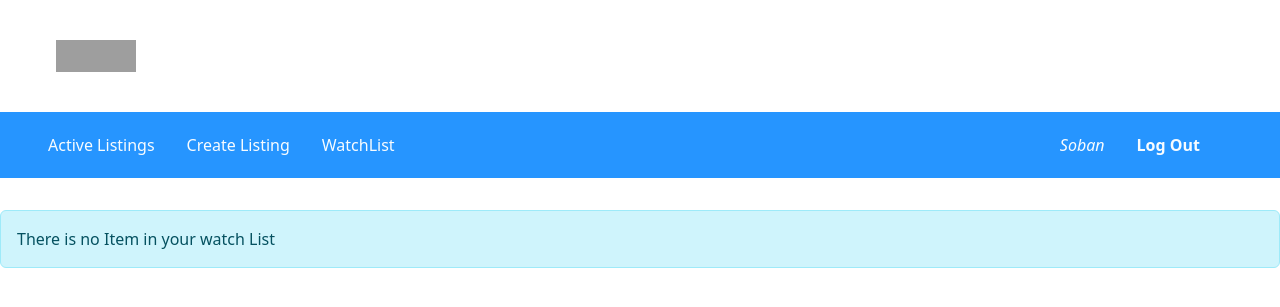
After one commit to SOBAN7AKRAM/commerce, a Django app: page /watchList in a window 1280 px wide. The commit adds this page. Shown: the top 307 px of the page. Run offline with Django 3.2, Linux system fonts and the light colour scheme; a user stored in the database is signed in; data comes from the database, SQL or seed files in the repository; grey boxes are pictures that could not be loaded.

Commit message:
after watchList

```diff
--- a/auctions/models.py
+++ b/auctions/models.py
@@ -19,7 +19,6 @@ class AuctionListing(models.Model):
     initialBid = models.IntegerField(default = 0)
     category = models.CharField(max_length=64, choices = categories, default = categories.none, blank = True)
     owner = models.ForeignKey(User, on_delete=models.CASCADE, related_name = "owner")
-    watchList = models.ManyToManyField(User, default='', related_name="watchList")
     def __str__(self):
         return f"{self.title}"
 
@@ -37,3 +36,6 @@ class Comments(models.Model):
     commentor = models.ForeignKey(User, on_delete = models.CASCADE, related_name = "commentor")
     def __str__(self):
         return f"{self.commentor} comment '{self.Comment}' on {self.commentedOn.title}"
+class WatchList(models.Model):
+    watchUser = models.ForeignKey(User,on_delete = models.CASCADE)
+    products = models.ManyToManyField(AuctionListing)
--- a/auctions/static/auctions/styles.css
+++ b/auctions/static/auctions/styles.css
@@ -191,4 +191,8 @@ body {
   margin-left: 2rem;
 }
 
+.alert-info {
+  margin-top: 2rem;
+}
+
 /*# sourceMappingURL=styles.css.map */
--- a/auctions/static/auctions/styles.scss
+++ b/auctions/static/auctions/styles.scss
@@ -177,3 +177,6 @@ body {
 .btnWatch{
     margin-left: 2rem;
 }
+.alert-info{
+    margin-top: 2rem;
+}
--- a/auctions/templates/auctions/layout.html
+++ b/auctions/templates/auctions/layout.html
@@ -25,6 +25,11 @@
             <li class="nav-item">
                 <a class="nav-link" href="{% url 'create' %}">Create Listing</a>
             </li>
+            {% if user.is_authenticated %}
+            <li class="nav-item">
+                <a class="nav-link" href="{% url 'watch' %}">WatchList</a>
+            </li>
+            {% endif %}
 
         </ul>
         <ul class="nav navEnd">
--- /dev/null
+++ b/auctions/templates/auctions/watchList.html
@@ -0,0 +1,41 @@
+{% extends 'auctions/layout.html' %}
+{% load static %}
+{% block body %}
+
+{% if isEmpty %}
+<div class="alert alert-info" role="alert">
+    There is no Item in your watch List
+</div>
+{% else %}
+<h2 class="heading">WatchList</h2>
+<div class="hammer">
+    <div class="line"></div>
+    <img src="{% static 'auctions/Pictures/hammer.png' %}" alt="image">
+    <div class="line"></div>
+</div>
+{% endif %}
+<div class="container">
+    <div class="row justify-content-md-center">
+    {% for list in products %}
+        <div class="col-12 col-sm-6 col-md-4">
+            <div class="item">
+                    <a class="aHover" href="{% url 'item' list.id%}">
+                    <div class="picture">
+                        {% if list.image %}
+                        <img src="{{list.image.url}}" alt="image">
+                        {% endif %}
+                    </div>
+                    <div class="title">
+                        <h4>{{list.title}}</h4>
+                    </a>
+                    <div class="description">
+                        {{list.description}}
+                    </div>
+                    <p>Price: <span>{{list.initialBid}}$</span></p>
+                </div>
+            </div>
+        </div>
+    {% endfor %}
+    </div>
+    </div>
+{% endblock %}
--- a/auctions/urls.py
+++ b/auctions/urls.py
@@ -9,6 +9,8 @@ urlpatterns = [
     path("logout", views.logout_view, name="logout"),
     path("register", views.register, name="register"),
     path("createListing", views.createListing, name="create"),
-    path("item/<int:Id>/", views.viewItem, name="item")
+    path("item/<int:Id>/", views.viewItem, name="item"),
+    path("watchList/<int:Id>/", views.addOrRemoveToWatchList, name="watchList"),
+    path("watchList", views.viewWatchList, name = "watch")
 
 ]+ static(settings.MEDIA_URL, document_root=settings.MEDIA_ROOT)
--- a/auctions/views.py
+++ b/auctions/views.py
@@ -1,5 +1,5 @@
 from django.contrib.auth import authenticate, login, logout
-from . models import AuctionListing, Bid, Comments
+from . models import AuctionListing, Bid, Comments, WatchList
 from django.db import IntegrityError
 from django.http import HttpResponse, HttpResponseRedirect
 from django.shortcuts import render
@@ -94,8 +94,22 @@ def createListing(request):
     })
 def viewItem(request, Id):
     ac = AuctionListing.objects.get(id=Id)
+    flag = True
+    try:
+        wc = WatchList.objects.get(watchUser = request.user)
+    except WatchList.DoesNotExist:
+        flag = False
+    # wc, created = WatchList.objects.get_or_create(watchUser = request.user)
+    # if wc.products.contains(ac):
+    #     flag = True
+    # else:
+    #     flag = False
+    if flag:
+        if not wc.products.contains(ac):
+            flag = False
     return render(request, 'auctions/item.html', {
-        'auctionList': ac
+        'auctionList': ac,
+        'isWatchListItem' : flag
     })
 def register(request):
     if request.method == "POST":
@@ -122,3 +136,37 @@ def register(request):
         return HttpResponseRedirect(reverse("index"))
     else:
         return render(request, "auctions/register.html")
+
+
+def addOrRemoveToWatchList(request, Id):
+    wc, created = WatchList.objects.get_or_create(watchUser = request.user)
+    if request.method == "POST" and request.user.is_authenticated:
+        ac = AuctionListing.objects.get(id=Id)
+        if wc.products.contains(ac):
+            wc.products.remove(ac)
+            return HttpResponseRedirect(reverse("item",kwargs={'Id': Id}))
+        else:
+            wc.products.add(ac)
+        wc.save()
+    if (wc):
+            products = wc.products.all()
+    else:
+            products =[]
+    return render(request, 'auctions/watchList.html', {
+        'products': products,
+        'isEmpty' : len(products) == 0
+    })
+def viewWatchList(request):
+    flag = True
+    try:
+        wc = WatchList.objects.get(watchUser = request.user)
+    except WatchList.DoesNotExist:
+        flag = False
+    if flag:
+        products = wc.products.all()
+    else:
+        products = []
+    return render(request, 'auctions/watchList.html', {
+        'products': products,
+        'isEmpty' : len(products) == 0
+    })
```
Also changed, not shown: auctions/templates/auctions/item.html (+14 -2 lines), auctions/migrations/0009_remove_auctionlisting_watchlist_watchlist.py (added), auctions/migrations/0010_rename_watchproduct_watchlist_products.py (added), auctions/migrations/0011_alter_watchlist_products_alter_watchlist_watchuser.py (added), db.sqlite3, 1 other file.
